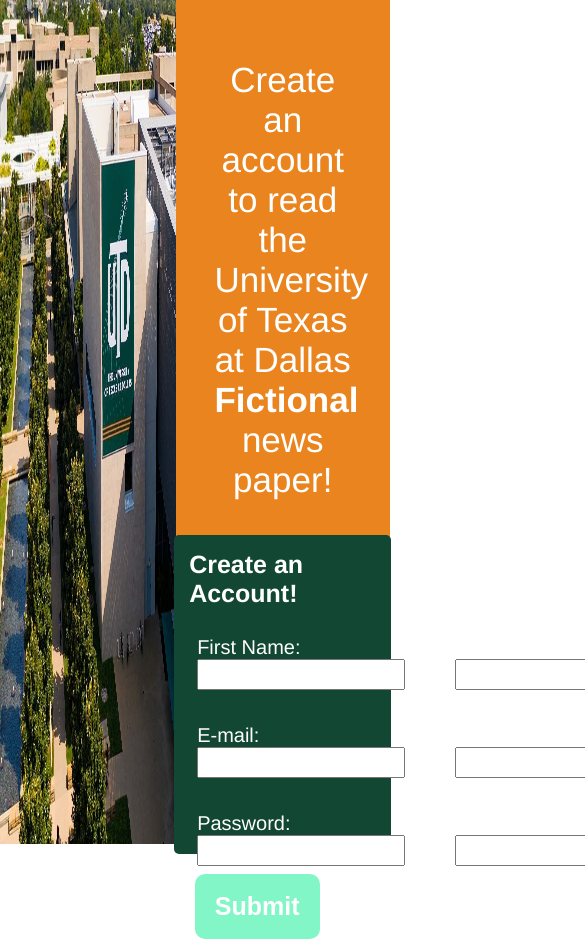
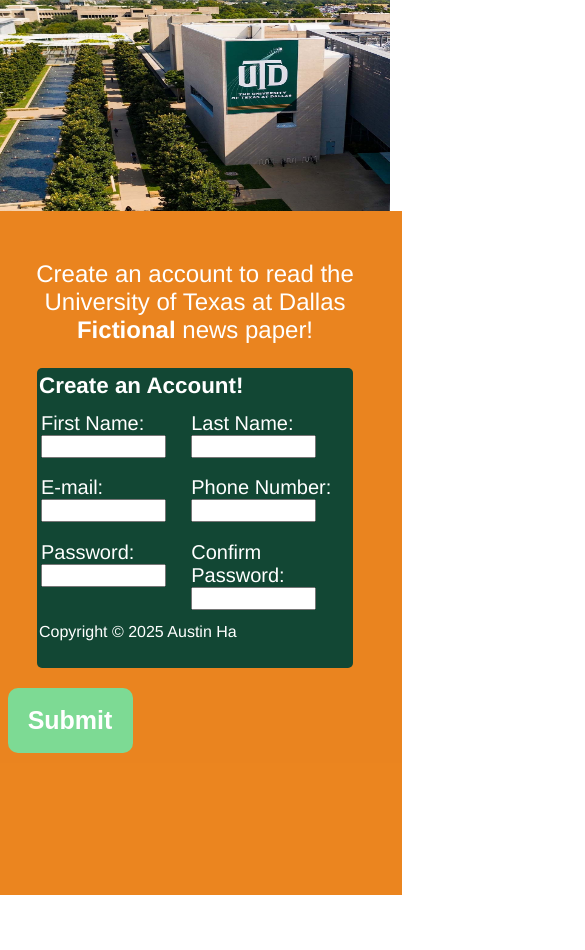
Before and after one commit to austinh13/Sign-up-Form, a plain HTML site: page index.html in a window 390 px wide. Shown: the top 950 px of the page, 585 px wide, since content can reach past the window. After the commit the page ends 895 px from the top, so only its background shows below. Drawn offline with Linux system fonts and the light colour scheme.

Commit message:
added some phone scalibility

```diff
--- a/index.html
+++ b/index.html
@@ -51,7 +51,7 @@
                             <input id = "finalPass" type = "text">
                         </div>
                 </form>
-                <p>Copyright © 2025 Austin Ha</p>
+                <p id = "copyRight">Copyright © 2025 Austin Ha</p>
             </div>
 
             <form class = "submit">
--- a/style.css
+++ b/style.css
@@ -33,13 +33,13 @@ body{
 #header{
     width: 35vw;
     text-align: center;
-    font-size: 35px;
+    font-size: 2em;
     color: white;
     transition: font-size 0.2s ease;
 }
 
 #header:hover{
-    font-size: 38px;
+    font-size: 2.1em;
     animation: shake 0.4s ease;
 }
 
@@ -47,29 +47,33 @@ body{
 .info{
     width: 48vw;
     height: 36vh;
-    padding: 15px 15px 0px 15px;
+    padding: 0.5vh 0.5vw 0vh 0.5vw;
 
     display: flex;
     flex-direction: column;
     background-color: rgb(18,71,52);
     border-radius: 5px;
 
-    gap:20px;
+    gap:1vh;
 }
 
 /* Create account now! */
 .info p{
     margin: 0;
-    font-size: 25px;
+    font-size: 1.5em;
     color: white;
+}
+
+#copyRight{
+    font-size: 1em;
 }
 
 /* Where each of the forms are at */
 .row{
     display: flex;
     flex-direction: row;
-    margin: 8px 8px 6px 8px;
-    gap: 50px;
+    margin: 0.6vh 0.5vw 0.6vh 0.5vw;
+    gap: 3vh;
 }
 
 .row label{
@@ -97,8 +101,8 @@ body{
 }
 
 input{
-    width: 200px;
-    height: 25px;
+    width: 8vw;
+    height: 2vh;
 
     font-family: 'Franklin Gothic Medium', 'Arial Narrow', Arial, sans-serif;
     font-size: 20px;
@@ -163,3 +167,55 @@ input{
   75%  { transform: translateX(-3px); }
   100% { transform: translateX(0); }
 }
+
+@media (max-width: 500px){
+    .screen{
+        display: flex;
+        flex-direction: column;
+        margin: 0;
+        align-items: center;
+    }
+
+    .screen img{
+        height: 25vh;
+        width: 100vw;
+    }
+
+    .signUp{
+        height: 75vh;
+        width: 100vw;
+    }
+
+    #header{
+        width: 90vw;
+        font-size: 1.5em;
+    }
+
+    #header:hover{
+    font-size: 1.8em;
+    animation: shake 0.4s ease;
+    }
+
+    .info{
+        width: 80vw;
+        height: 35vh;
+    }
+
+    .info p{
+    font-size: 1.4em;
+    }
+
+    .row{
+    margin: 0.6vh 0.5vw 0.6vh 0.5vw;
+    gap: 3vh;
+    }
+
+    .row label{
+        font-size: 20px;
+        color: white;
+    }
+
+    input{
+        width: 30vw;
+    }
+}
```
